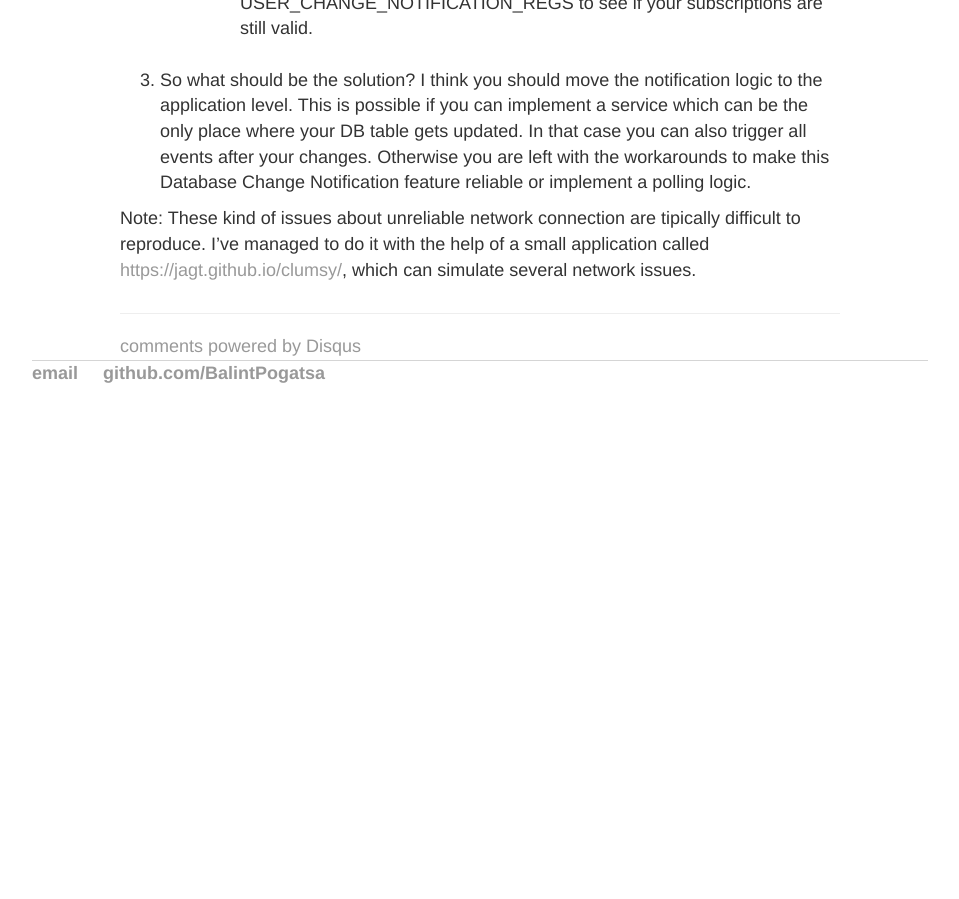
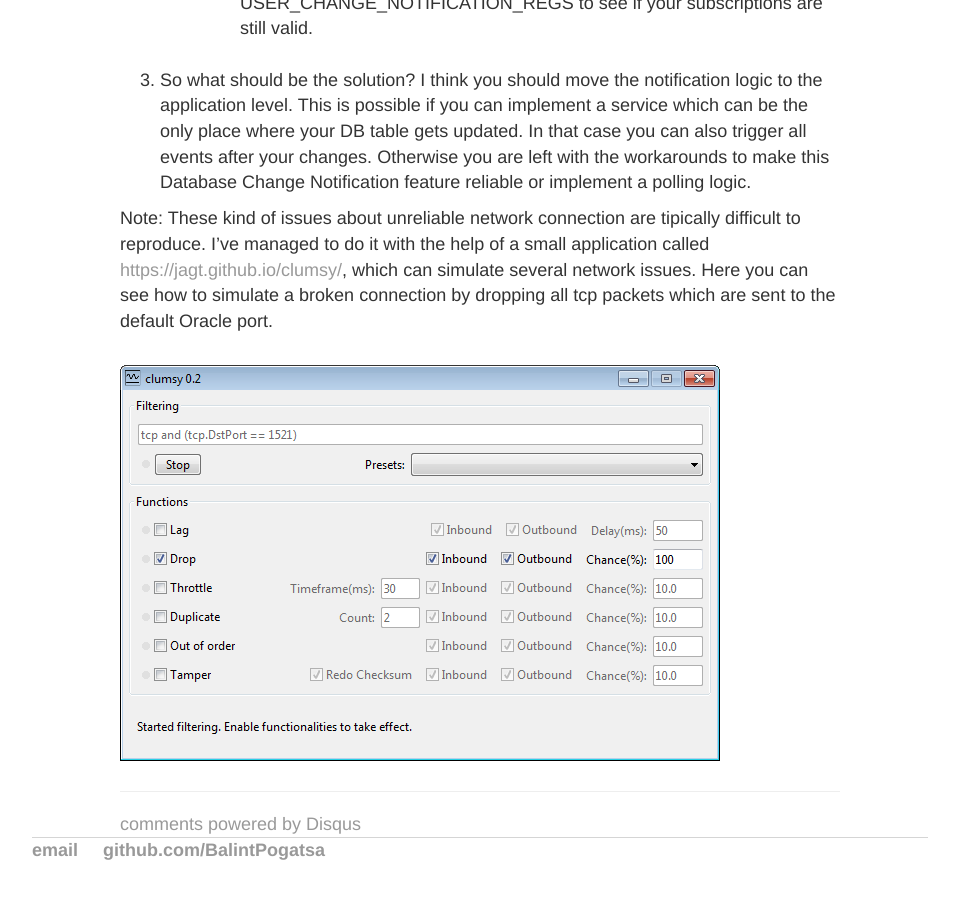
Before and after one commit to BalintPogatsa/BalintPogatsa.github.io, a Jekyll site: the page built from _posts/2016-09-10-using-oracle-change-notifications.md, in a window 1280 px wide and 900 px high, scrolled down 1111 px. Shown: the whole window, without its empty margins (160-1119 px from the left). Built offline with Jekyll 4.4.1, drawn with Linux system fonts in a browser that asks for light colours; comment, search, counter and statistics services are not loaded; before the commit the page ends 1588 px from its top, so only the background shows below that.

Commit message:
no message

```diff
--- a/_posts/2016-09-10-using-oracle-change-notifications.md
+++ b/_posts/2016-09-10-using-oracle-change-notifications.md
@@ -22,3 +22,6 @@ Here I would like to summarize my experiences about it:
 3. So what should be the solution? I think you should move the notification logic to the application level. This is possible if you can implement a service which can be the only place where your DB table gets updated. In that case you can also trigger all events after your changes. Otherwise you are left with the workarounds to make this Database Change Notification feature reliable or implement a polling logic.
 
 Note: These kind of issues about unreliable network connection are tipically difficult to reproduce. I've managed to do it with the help of a small application called [https://jagt.github.io/clumsy/](https://jagt.github.io/clumsy/ "clumsy"), which can simulate several network issues.
+Here you can see how to simulate a broken connection by dropping all tcp packets which are sent to the default Oracle port.
+
+![alt text](https://github.com/BalintPogatsa/BalintPogatsa.github.io/raw/master/img/clumsy_example.png "Clumsy example")
```
Also changed, not shown: img/clumsy_example.png (added).
